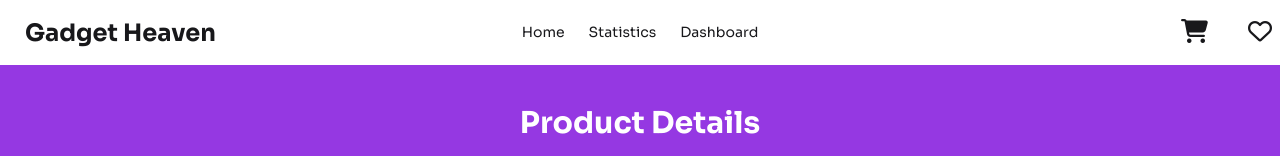
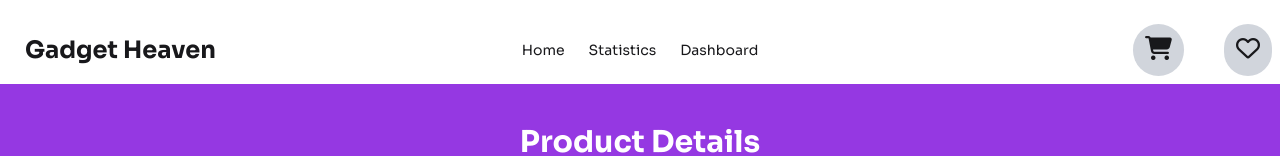
Before and after one commit to joynul24/GadgetNest, a React (Vite) app: page /product/1 in a window 1280 px wide. Shown: the top 156 px of the page. Built offline with nearby package versions, Linux system fonts and the light colour scheme.

Commit message:
added cart and wishlist count functionality

```diff
--- a/src/components/ErrorPage/ErrorPage.jsx
+++ b/src/components/ErrorPage/ErrorPage.jsx
@@ -1,8 +1,19 @@
+import { useRouteError } from "react-router-dom";
 
 const ErrorPage = () => {
+    const error = useRouteError()
     return (
-        <div>
-            <h1 className="text2xl font-bold text-center">No data available!</h1>
+        <div className="flex flex-col text-center mt-24">
+            <h1 className="font-bold text-5xl">Oops!!</h1>
+            <i className="text-3xl mt-5">{error.statusText || error.message}</i>
+            {
+                error.status === 404 && <div>
+                    <h3 className="text-3xl  mt-5">Page not found</h3>
+                </div>
+            }
+            <div className="flex justify-center">
+                <img className="w-[300px]" src="https://joynul2024.sirv.com/page-not-found.png" alt="" />
+            </div>
         </div>
     );
 };
--- a/src/components/Navber/Navber.jsx
+++ b/src/components/Navber/Navber.jsx
@@ -10,7 +10,7 @@
     </>
 
   return (
-    <div className="navbar container mx-auto">
+    <div className="navbar container mx-auto pt-6">
       <div className="navbar-start">
         <div className="dropdown">
           <div tabIndex={0} role="button" className="btn btn-ghost lg:hidden">
@@ -44,8 +44,8 @@
         </ul>
       </div>
       <div className="flex gap-10 navbar-end">
-        <span><i className="fa-solid fa-cart-shopping text-2xl cursor-pointer hover:text-[#9538E2]"></i></span>
-        <span><i className="fa-regular fa-heart text-2xl cursor-pointer hover:text-[#9538E2]"></i></span>
+        <div className="bg-gray-300 p-3 rounded-full"><i className="fa-solid fa-cart-shopping text-2xl cursor-pointer hover:text-[#9538E2]"></i> <span id="cart-count" className="hidden bg-[#9538E2] text-white p-1 absolute top-4 font-semibold rounded-full">0</span></div>
+        <div className="bg-gray-300 p-3 rounded-full"><i className="fa-regular fa-heart text-2xl cursor-pointer hover:text-[#9538E2]"></i><span id="wishlist-count" className="hidden bg-[#9538E2] text-white p-1 absolute top-4 font-semibold rounded-full">0</span></div>
       </div>
     </div>
   );
--- a/src/components/ProductDetails/ProductDetails.jsx
+++ b/src/components/ProductDetails/ProductDetails.jsx
@@ -17,6 +17,11 @@
     if (!isExist) {
       cart.push(product);
       localStorage.setItem("cart", JSON.stringify(cart));
+      document.getElementById('cart-count').classList.remove('hidden');
+      const cartCount = document.getElementById('cart-count').innerText;
+      const count = parseInt(cartCount);
+      const addCount = count + 1;
+      document.getElementById('cart-count').innerText = addCount;
       toast.success('Successfully add to cart!');
     } else {
       toast.error('Already in Cart!');
@@ -30,6 +35,11 @@
     if (!isExist) {
       wishlist.push(product);
       localStorage.setItem("wishlist", JSON.stringify(wishlist));
+      document.getElementById('wishlist-count').classList.remove('hidden');
+      const wishlistCount = document.getElementById('wishlist-count').innerText;
+      const count = parseInt(wishlistCount);
+      const addCount = count + 1;
+      document.getElementById('wishlist-count').innerText = addCount;
       toast.success('Added to Wishlist!');
     } else {
       toast.error("Already in Wishlist!")
--- a/src/components/Root/Root.jsx
+++ b/src/components/Root/Root.jsx
@@ -6,7 +6,7 @@
 const Root = () => {
   return (
     <div>
-      <Toaster position="top-right"></Toaster>
+      <Toaster position="top-left"></Toaster>
       <Navber></Navber>
       <div className="min-h-[calc(100vh-450px)]">
         <Outlet></Outlet>
--- a/src/index.css
+++ b/src/index.css
@@ -7,3 +7,8 @@
 body{
   font-family: "Sora", serif;
 }
+
+
+html{
+  overflow-y: scroll;
+}
```
Also changed, not shown: 1 other file (tests, documents, lock files or other folders).
